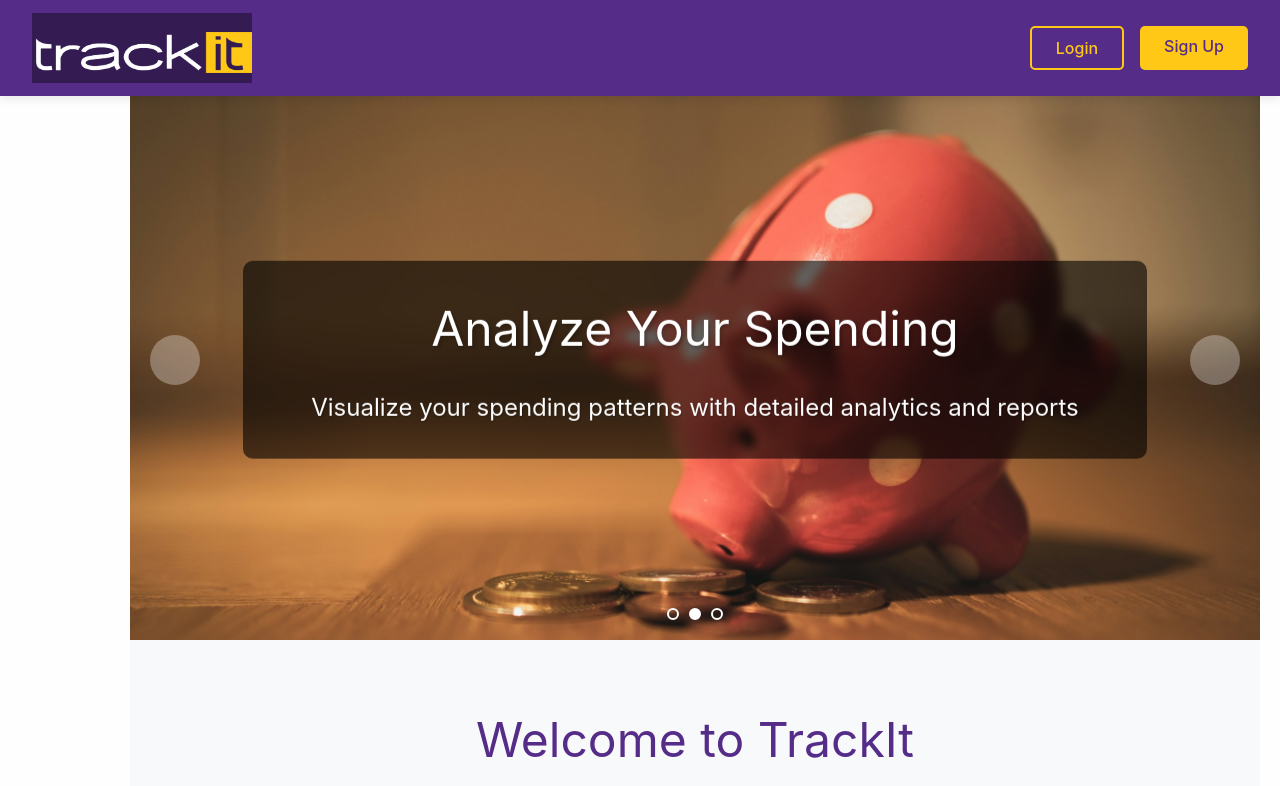
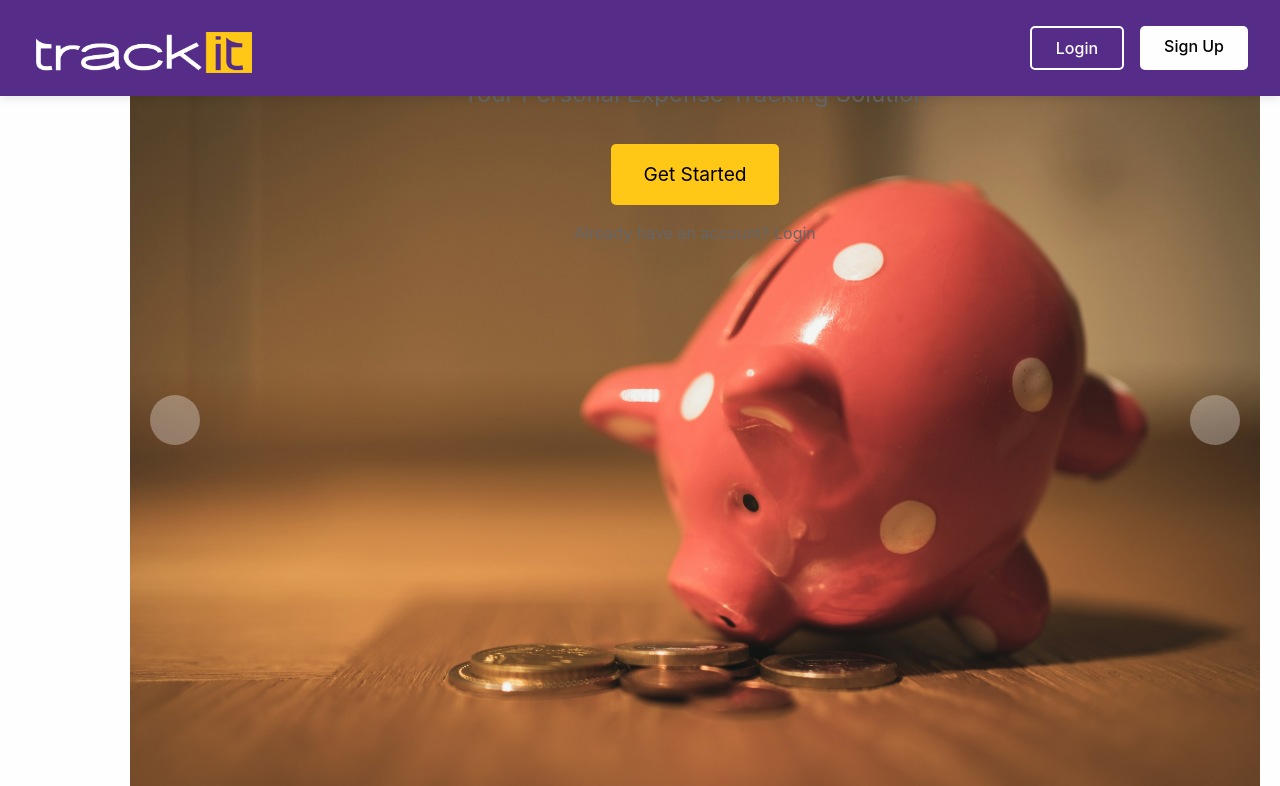
Before and after one commit to Findy-WID/trackIt, a React (Vite) app: page / in a window 1280 px wide. Shown: the top 786 px of the page. Built offline with nearby package versions, Linux system fonts and the light colour scheme.

Commit message:
landing page fix(ongoing)

```diff
--- a/src/Pages/Landing.jsx
+++ b/src/Pages/Landing.jsx
@@ -2,12 +2,10 @@
 import { Link } from 'react-router-dom';
 import "../Styles/Landing.css"
 
-// These are the images for the landing page
 import image1L from '../assets/landing/image1 La.jpg';
 import image2L from '../assets/landing/image2 L.jpg';
 import image3L from '../assets/landing/img3 L.jpg';
 import Logo from '../assets/Tack it logo.png';
-
 
 const Landing = () => {
   const [currentSlide, setCurrentSlide] = useState(0);
@@ -30,13 +28,12 @@
     }
   ];
 
-  // Auto-slide functionality
   useEffect(() => {
     const timer = setInterval(() => {
       setCurrentSlide((prevSlide) =>
         prevSlide === carouselData.length - 1 ? 0 : prevSlide + 1
       );
-    }, 5000); // Change slide every 5 seconds
+    }, 5000);
 
     return () => clearInterval(timer);
   }, []);
@@ -51,12 +48,12 @@
 
   return (
     <div className="landing-page">
-      {/* Add Navigation Bar */}
+      {/* Navbar */}
       <nav className="landing-nav">
-        <div className="nav-logo" style={{ 'background': 'rgba(44, 24, 70, 0.8)' }} >
+        <div className="nav-logo">
           <div className='nav-logo-container'>
             <Link to="/">
-            <img src={Logo} className="logo" alt="TrackIt Logo" style={{opacity: 1}} />
+              <img src={Logo} className="logo" alt="TrackIt Logo" style={{ opacity: 1 }} />
             </Link>
           </div>
         </div>
@@ -66,7 +63,10 @@
         </div>
       </nav>
 
-      <div className="carousel-container">
+      {/* Relative wrapper for carousel background + content */}
+      <div className="landing-hero relative">
+        {/* Background Carousel */}
+        <div className="carousel-background absolute top-0 left-0 w-full h-full z-0">
           <div className="carousel-content">
             {carouselData.map((slide, index) => (
               <div
@@ -75,10 +75,6 @@
                 style={{ transform: `translateX(-${currentSlide * 100}%)` }}
               >
                 <img src={slide.image} alt={slide.title} />
-              <div className="slide-content">
-                <h2>{slide.title}</h2>
-                <p>{slide.description}</p>
-              </div>
               </div>
             ))}
           </div>
@@ -101,8 +97,9 @@
           </div>
         </div>
 
-      <div className="landing-content">
-        <h1 style={{color: "#552C88"}}>Welcome to TrackIt</h1>
+        {/* Content on top */}
+        <div className="landing-content relative z-10">
+          <h1 style={{ color: "#552C88" }}>Welcome to TrackIt</h1>
           <p>Your Personal Expense Tracking Solution</p>
           <div className="cta-buttons">
             <Link to="/signup" className="get-started-btn">Get Started</Link>
@@ -110,6 +107,7 @@
           </div>
         </div>
       </div>
+    </div>
   );
 };
 
--- a/src/Styles/Landing.css
+++ b/src/Styles/Landing.css
@@ -21,11 +21,29 @@
     background: #0056b3;
   }
 
-.landing-page {
-  min-height: 100vh;
-  display: flex;
-  flex-direction: column;
-  background-color: #f8f9fa;
+  .landing-page {
+    min-height: 100vh;
+    display: flex;
+    flex-direction: column;
+    background-color: #f8f9fa;
+    margin: 0;
+    padding: 0;
+  }
+
+.landing-hero {
+  position: relative;
+  width: 100%;
+  height: 100vh;
+  overflow: hidden;
+}
+
+.carousel-background {
+  position: absolute;
+  top: 0;
+  left: 0;
+  height: 100%;
+  width: 100%;
+  z-index: 0;
 }
 
 .carousel-container {
@@ -34,7 +52,11 @@
   height: 70vh;
   overflow: hidden;
   margin-top: 60px;
+  margin-left: 0; /* ensure no left margin */
+  margin-right: 0; /* ensure no right margin */
+  padding: 0; /* remove internal padding if any */
 }
+
 
 .carousel-content {
   display: flex;
@@ -60,11 +82,13 @@
   left: 50%;
   transform: translate(-50%, -50%);
   width: 80%;
+  max-width: 900px;
   text-align: center;
   padding: 2rem;
   background: rgba(0, 0, 0, 0.6);
   border-radius: 10px;
   backdrop-filter: blur(5px);
+  color: white; /* ✨ force text color to white */
 }
 
 .slide-content h2 {
@@ -140,11 +164,12 @@
   text-align: center;
   padding: 4rem 2rem;
 }
-
-.landing-content h1 {
-  font-size: 3rem;
-  color: #2c3e50;
-  margin-bottom: 1rem;
+.landing-content {
+  position: relative;
+  z-index: 10;
+  padding: 2rem;
+  text-align: center;
+  color: white;
 }
 
 .landing-content p {
@@ -156,8 +181,8 @@
 .get-started-btn {
   display: inline-block;
   padding: 1rem 2rem;
-  background-color: #4CAF50;
-  color: white;
+  background-color: #FFC816;
+  color: black;
   text-decoration: none;
   border-radius: 5px;
   font-size: 1.2rem;
@@ -249,22 +274,23 @@
 }
 
 .login-btn {
-  color: #FFC816;
-  border: 2px solid #FFC816;
+  color: #fefefe;
+  border: 2px solid #fefefe;
 }
 
 .login-btn:hover {
-  background-color: #4CAF50;
-  color: white;
+  background-color: #FFC816;
+  color: black;
+  border: none;
 }
 
 .signup-btn {
-  background-color: #FFC816;
-  color: #552C88;
+  background-color: #fefefe;
+  color: black;
 }
 
 .signup-btn:hover {
-  background-color: #45a049;
+  background-color: #FFC816;
 }
 
 .cta-buttons {
```
Lines whose indentation alone changed are shown as unchanged.
